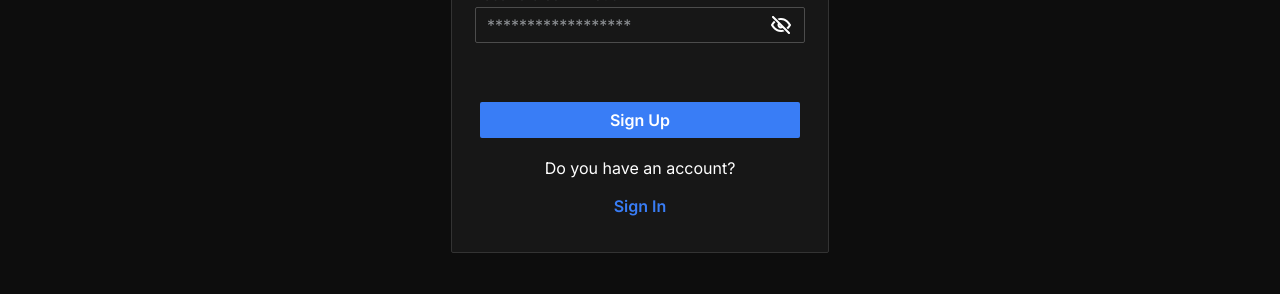
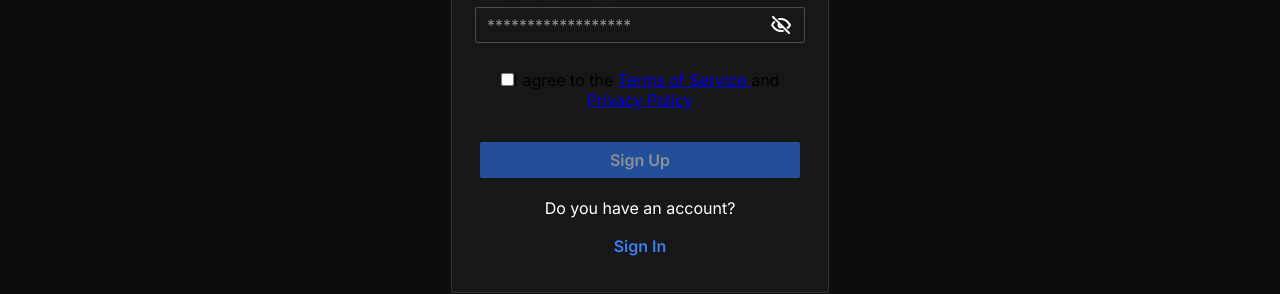
Before and after one commit to FightersForJustice/inctagram, a Next.js app: page /auth/registration in a window 1280 px wide. Shown: the part 497-791 px from the top of the page. Built offline with nearby package versions, Linux system fonts and the light colour scheme; no server answers.

Commit message:
feat: disabled button until checkbox is checked

```diff
--- a/components/auth/Registration/RegistrationForm.tsx
+++ b/components/auth/Registration/RegistrationForm.tsx
@@ -12,8 +12,9 @@ import authStyle from '@/@ui/design/settings/commonAuth.module.scss'
 import { Button } from '@/@ui/ui-kit/Button/Button'
 import classNames from 'classnames'
 import { AuthLogoGroup } from '@/components/common/Auth/LogoGroup'
-import { useEffect } from 'react'
+import { useEffect, useState } from 'react'
 import { errorsTrigger } from '@/hooks/errorsTrigger'
+import { legalRoutes } from '@/app/routes/legalRoutes'
 
 const RegistrationForm = (props: RegistrationPropsType) => {
   const { t } = useTranslation()
@@ -26,6 +27,8 @@ const RegistrationForm = (props: RegistrationPropsType) => {
     formState: { errors },
     trigger,
   } = useForm<FormValuesTypeRegister>({ mode: 'onBlur' })
+  const [isChecked, setIsChecked] = useState(false)
+
   const disabled = Object.keys(errors).length === 0 ? false : true
 
   useEffect(() => {
@@ -35,6 +38,10 @@ const RegistrationForm = (props: RegistrationPropsType) => {
   useEffect(() => {
     errorsTrigger(trigger, errors)
   }, [t])
+
+  const handleCheckboxChange = () => {
+    setIsChecked(!isChecked)
+  }
   return (
     <div className={authStyle.authContainer}>
       {isLoading && (
@@ -83,8 +90,18 @@ const RegistrationForm = (props: RegistrationPropsType) => {
             errormessages={[errors.password2?.message, errorMessagePassword?.message]}
           />
         </div>
+
+        <div>
+          <label>
+            {/* translate */}
+            <input type="checkbox" checked={isChecked} onChange={handleCheckboxChange} />I agree to the{' '}
+            <Link href={legalRoutes.termsOfService}>{' Terms of Service '}</Link>
+            and <Link href={legalRoutes.privacyPolicy}>{' Privacy Policy'}</Link>
+          </label>
+        </div>
+
         <div className={style.buttonWrapper}>
-          <Button onClick={handleSubmit(onSubmit)} disabled={disabled} text={translate('sign_up')} />
+          <Button onClick={handleSubmit(onSubmit)} disabled={disabled || !isChecked} text={translate('sign_up')} />
         </div>
         <p className={style.text}>{translate('do_you_have_an_account?')}</p>
         <Link href={authRouts.login} className={style.SignIn}>
```
